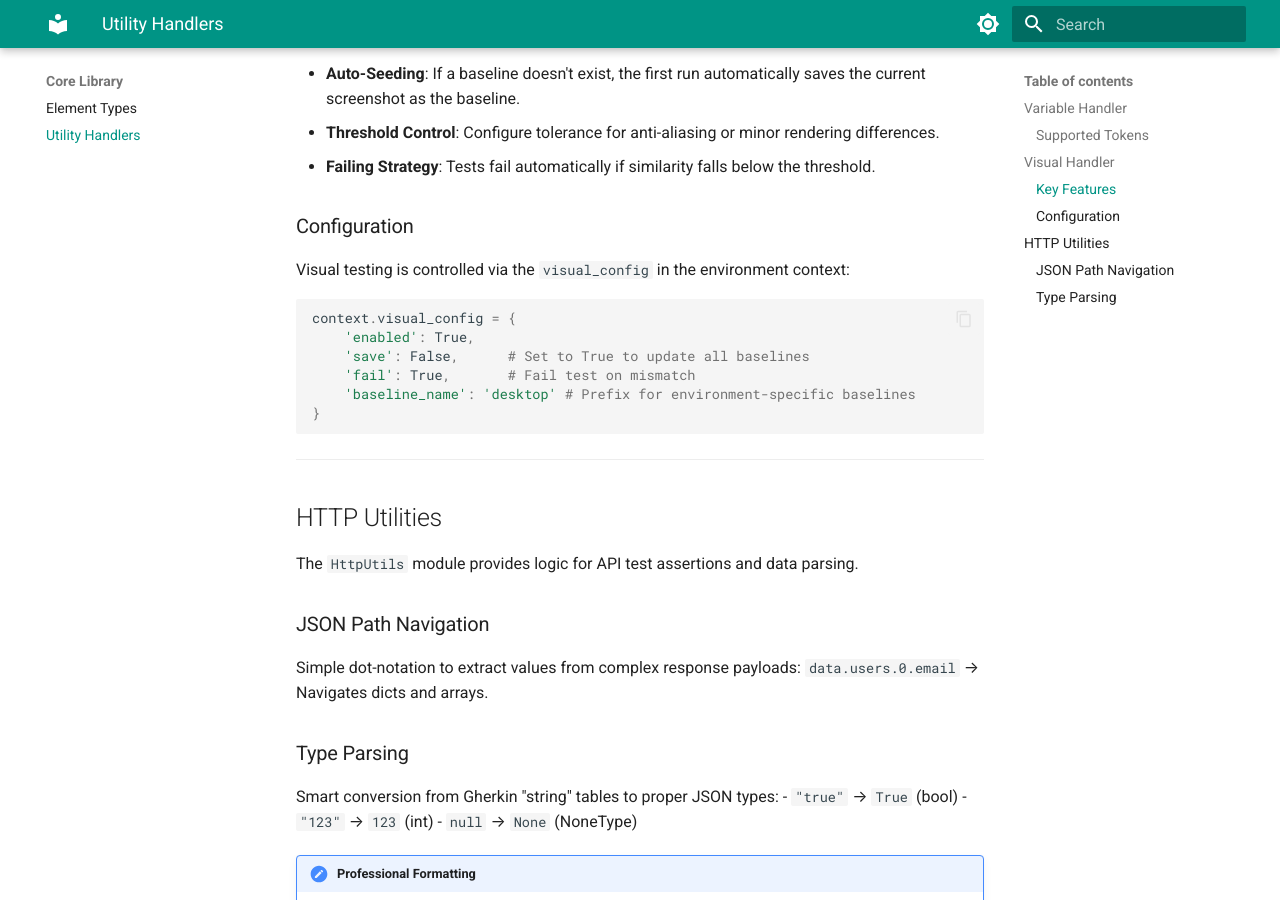
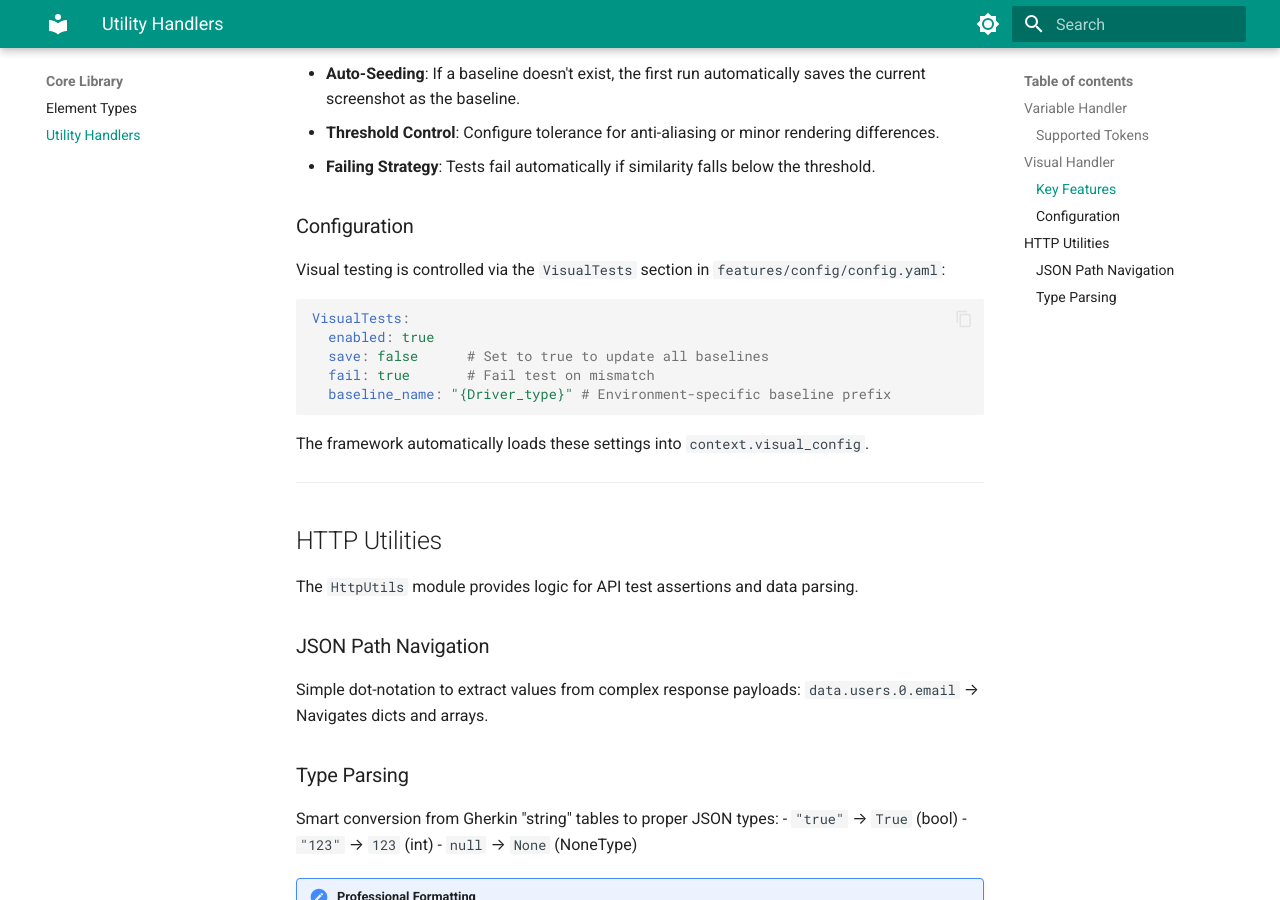
Before and after one commit to carlos-camara/qa-hub-framework, an MkDocs documentation site: the page built from docs/utilities.md, in a window 1280 px wide and 900 px high, scrolled down 1105 px. Built offline with MkDocs 1.6.1 and Material for MkDocs 9.7.7, drawn with Linux system fonts in a browser that asks for light colours.

Commit message:
docs: Update all documentation to reflect Centralized Config Manager

````diff
--- a/docs/utilities.md
+++ b/docs/utilities.md
@@ -34,16 +34,17 @@ High-fidelity visual regression testing using pixel-by-pixel comparison with RMS
 - **Failing Strategy**: Tests fail automatically if similarity falls below the threshold.
 
 ### Configuration
-Visual testing is controlled via the `visual_config` in the environment context:
+Visual testing is controlled via the `VisualTests` section in `features/config/config.yaml`:
 
-```python
-context.visual_config = {
-    'enabled': True,
-    'save': False,      # Set to True to update all baselines
-    'fail': True,       # Fail test on mismatch
-    'baseline_name': 'desktop' # Prefix for environment-specific baselines
-}
+```yaml
+VisualTests:
+  enabled: true
+  save: false      # Set to true to update all baselines
+  fail: true       # Fail test on mismatch
+  baseline_name: "{Driver_type}" # Environment-specific baseline prefix
 ```
+
+The framework automatically loads these settings into `context.visual_config`.
 
 ---
 
````
Also changed, not shown: ARCHITECTURE.md (+12 -3 lines), docs/api-testing.md (+10 -0 lines), docs/gui-testing.md (+13 -1 lines), docs/installation.md (+18 -0 lines).
